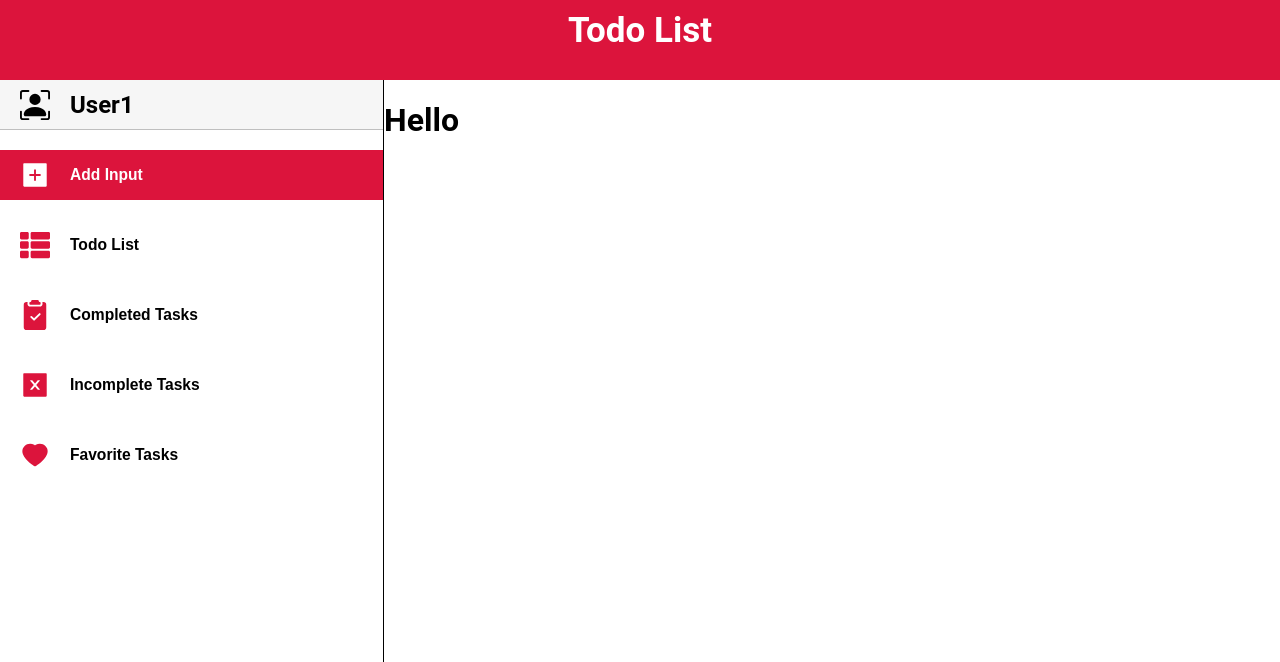
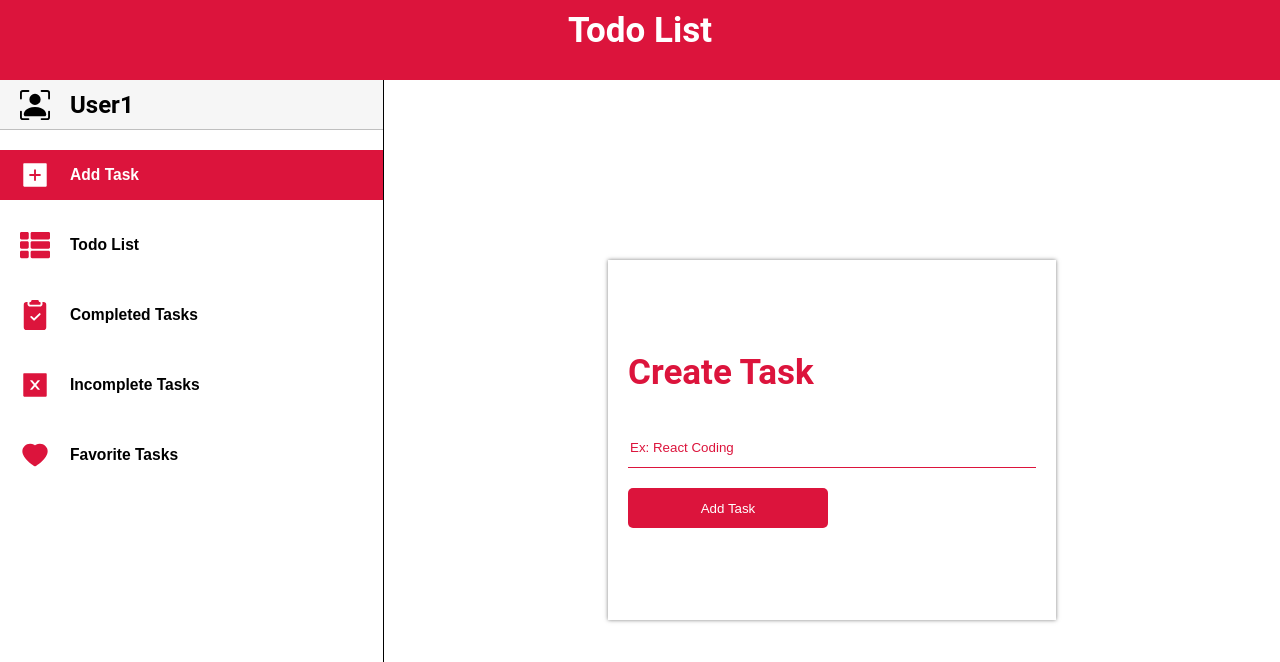
Before and after one commit to Anuja-Aliveli/coresonant, a React (Create React App) app: page / in a window 1280 px wide. Shown: the top 662 px of the page. Built offline with nearby package versions, Linux system fonts and the light colour scheme; no server answers.

Commit message:
List designed

```diff
--- a/src/components/Home/index.css
+++ b/src/components/Home/index.css
@@ -18,12 +18,16 @@
 }
 .left-container {
   width: 30%;
-  border-right: 1px solid black;
+  border-right: 1.5px solid black;
   height: 100%;
 }
 .right-container {
   width: 70%;
   height: 100%;
+  display: flex;
+  flex-direction: column;
+  justify-content: center;
+  align-items: center;
 }
 .profile-container {
   display: flex;
@@ -58,10 +62,49 @@
   color: #dc143c;
   margin-right: 20px;
 }
-.menu-item-container:hover, .active {
+.menu-item-container:hover,
+.active {
   background-color: crimson;
   color: white;
 }
-.menu-item-container:hover .left-icon, .active .left-icon{
-    color: white;
+.menu-item-container:hover .left-icon,
+.active .left-icon {
+  color: white;
 }
+.input-container {
+  display: flex;
+  flex-direction: column;
+  justify-content: center;
+  height: 50%;
+  width: 50%;
+  padding: 20px;
+  box-shadow: 0 0 4px rgba(0, 0, 0, 0.5);
+}
+.input-container input {
+  height: 40px;
+  width: 100%;
+  border: none;
+  border-bottom: 1.5px solid #dc143c;
+  outline: none;
+  margin-bottom: 20px;
+  color: #dc143c;
+}
+.right-head {
+  font-size: 35px;
+  color: #dc143c;
+  font-weight: bold;
+  margin-top: 0;
+}
+.input-container input::placeholder {
+  color: #dc143c;
+}
+.add-btn {
+  height: 40px;
+  width: 200px;
+  background-color: #dc143c;
+  color: white;
+  cursor: pointer;
+  outline: none;
+  border: none;
+  border-radius: 5px;
+}
--- a/src/components/Home/index.js
+++ b/src/components/Home/index.js
@@ -10,6 +10,7 @@ import {
   AiFillHeart,
 } from "react-icons/ai";
 import { FaThList } from "react-icons/fa";
+import List from "../List";
 import "./index.css";
 
 class Home extends Component {
@@ -17,6 +18,7 @@ class Home extends Component {
     todoList: [],
     currentTab: "tab1",
   };
+
   componentDidMount = async () => {
     const url = "https://jsonplaceholder.typicode.com/users/1/todos";
     const response = await fetch(url);
@@ -25,9 +27,52 @@ class Home extends Component {
       this.setState({ todoList: data });
     }
   };
+
   onTab = (id) => {
     this.setState({ currentTab: id });
   };
+
+  renderAddTask = () => (
+    <div className="input-container">
+      <h3 className="right-head">Create Task</h3>
+      <input type="text" placeholder="Ex: React Coding" />
+      <button type="button" className="add-btn">
+        Add Task
+      </button>
+    </div>
+  );
+
+  renderTodoList = () => {
+    const { todoList } = this.state;
+    return <List todoList={todoList} tabId={2} />;
+  };
+
+  renderCompleted = () => {
+    const { todoList } = this.state;
+    return <List todoList={todoList} tabId={3} />;
+  };
+
+  renderIncomplete = () => {
+    const { todoList } = this.state;
+    return <List todoList={todoList} tabId={4} />;
+  };
+
+  renderRight = () => {
+    const { currentTab } = this.state;
+    switch (currentTab) {
+      case "tab1":
+        return this.renderAddTask();
+      case "tab2":
+        return this.renderTodoList();
+      case "tab3":
+        return this.renderCompleted();
+      case "tab4":
+        return this.renderIncomplete();
+      default:
+        return null;
+    }
+  };
+
   render() {
     const { todoList, currentTab } = this.state;
     return (
@@ -48,7 +93,7 @@ class Home extends Component {
                 onClick={() => this.onTab("tab1")}
               >
                 <AiFillPlusSquare className="left-icon" />
-                <h3>Add Input</h3>
+                <h3>Add Task</h3>
               </button>
               <button
                 type="button"
@@ -92,9 +137,7 @@ class Home extends Component {
               </button>
             </div>
           </div>
-          <div className="right-container">
-            <h1>Hello</h1>
-          </div>
+          <div className="right-container">{this.renderRight()}</div>
         </div>
       </div>
     );
--- /dev/null
+++ b/src/components/List/index.css
@@ -0,0 +1,38 @@
+.list-container {
+  width: 95%;
+  height: 100%;
+  margin-bottom: 20px;
+  margin-top: 20px;
+  overflow: auto;
+}
+.list-container h3 {
+  text-align: center;
+  margin-bottom: 20px;
+}
+.task-item-container {
+  display: flex;
+  align-items: center;
+  height: 50px;
+  margin-bottom: 20px;
+}
+.title-container {
+  display: flex;
+  justify-content: space-between;
+  align-items: center;
+  flex-grow: 1;
+  height: 100%;
+  padding-left: 10px;
+  border-radius: 5px;
+  border: none;
+  border-left: 3px solid crimson;
+  background-color: rgba(235, 198, 205, 0.336);
+  margin-right: 20px;
+}
+.checkbox {
+  width: 25px;
+  height: 25px;
+  margin-right: 15px;
+}
+.title {
+  font-size: 22px;
+}
--- /dev/null
+++ b/src/components/List/index.js
@@ -0,0 +1,55 @@
+import { Component } from "react";
+import { MdOutlineEdit, MdOutlineDeleteOutline } from "react-icons/md";
+import { AiOutlineHeart } from "react-icons/ai";
+import "./index.css";
+
+class List extends Component {
+  getList = (todoList, tabId) => {
+    switch (tabId) {
+      case 2:
+        return todoList;
+      case 3:
+        const tempList1 = todoList.filter(
+          (eachItem) => eachItem.completed === true
+        );
+        return tempList1;
+      case 4:
+        const tempList2 = todoList.filter(
+          (eachItem) => eachItem.completed === false
+        );
+        return tempList2;
+      default:
+        return null;
+    }
+  };
+
+  render() {
+    const { todoList, tabId } = this.props;
+    const resultList = this.getList(todoList, tabId);
+    const heading = tabId === 2 ? 'My Tasks' : tabId === 3 ? 'Finished Tasks' : 'Pending Tasks'
+    return (
+      <div className="list-container">
+        <h3 className="right-head">{heading}</h3>
+        {resultList.map((eachTask) => (
+          <div className="task-item-container">
+            <input
+              className="checkbox"
+              type="checkbox"
+              checked={eachTask.completed}
+            />
+            <div className="title-container">
+              <p className="title">{eachTask.title}</p>
+              <div className="icons-container">
+                <MdOutlineEdit className="left-icon" />
+                <MdOutlineDeleteOutline className="left-icon" />
+                <AiOutlineHeart className="left-icon" />
+              </div>
+            </div>
+          </div>
+        ))}
+      </div>
+    );
+  }
+}
+
+export default List;
```
